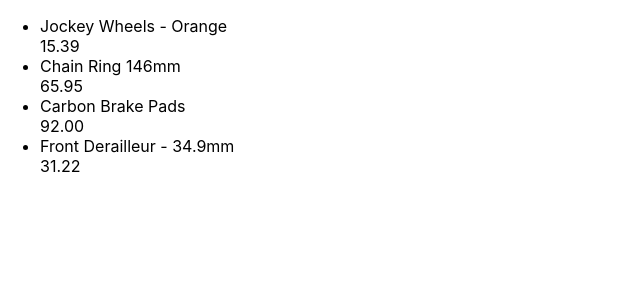
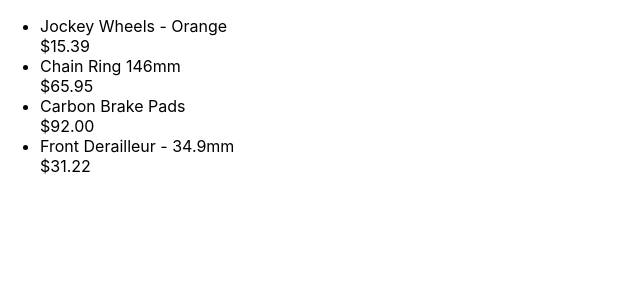
Before and after one commit to 92Passionfruit/code-challenge, a React (Create React App) app: page / in a window 1280 px wide. Shown: the top 300 px of the page, without its empty margins (0-640 px from the left). Built offline with nearby package versions, Linux system fonts and the light colour scheme.

Commit message:
added dollar sign before price in specs and app

```diff
--- a/src/pages/Store.tsx
+++ b/src/pages/Store.tsx
@@ -6,7 +6,7 @@ const Products = () => {
       {productsData.map((item) => (
         <li key={item.uuid} role="listitem">
           <div>{item.name}</div>
-          <div>{item.price}</div>
+          <div>${item.price}</div>
         </li>
       ))}
     </ul>
```
Also changed, not shown: 1 other file (tests, documents, lock files or other folders).
